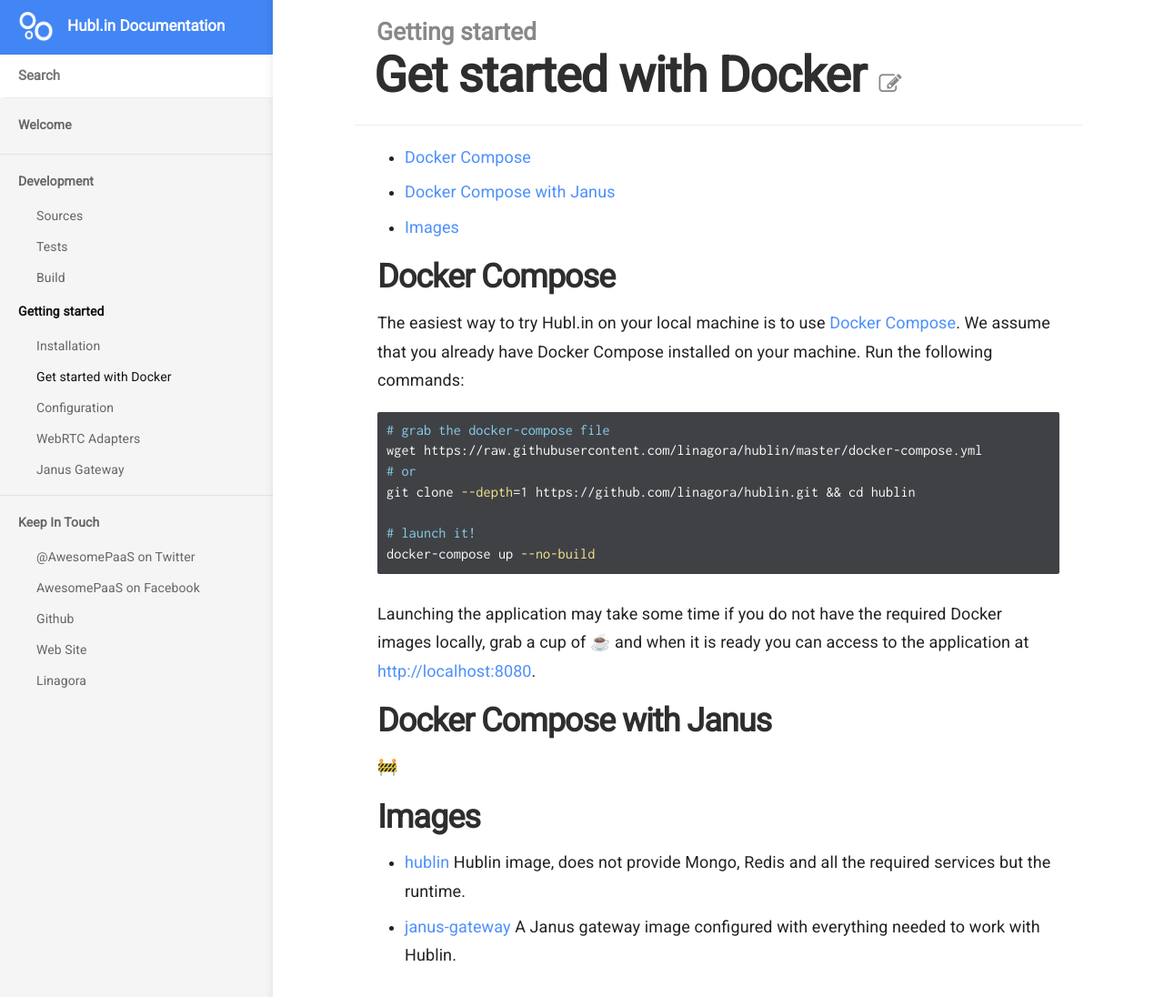
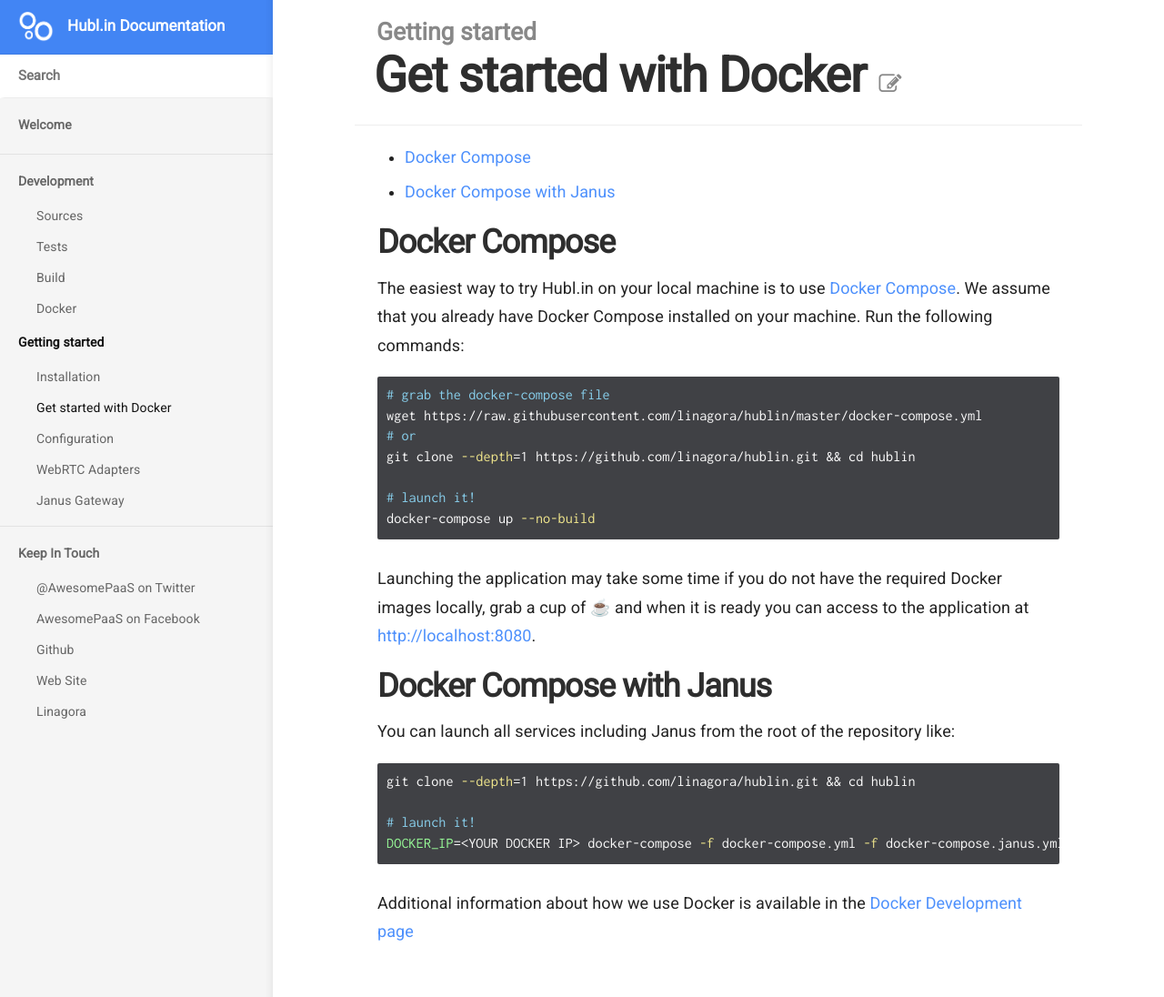
Before and after one commit to linagora/hublin-doc, a Jekyll site: the page built from _docs/getting-started/docker.md, in a window 1280 px wide and 1105 px high. Shown: the top 1096 px of the window at 91% size. Built offline with Jekyll 4.4.1, drawn with Linux system fonts in a browser that asks for light colours.

Commit message:
Update docker related documentation

````diff
--- a/_docs/getting-started/docker.md
+++ b/_docs/getting-started/docker.md
@@ -27,9 +27,13 @@ it is ready you can access to the application at [http://localhost:8080](http://
 
 ## Docker Compose with Janus
 
-🚧
+You can launch all services including Janus from the root of the repository like:
 
-## Images
+``` shell
+git clone --depth=1 https://github.com/linagora/hublin.git && cd hublin
 
-- [hublin](https://hub.docker.com/r/linagora/hublin/) Hublin image, does not provide Mongo, Redis and all the required services but the runtime.
-- [janus-gateway](https://hub.docker.com/r/linagora/janus-gateway/) A Janus gateway image configured with everything needed to work with Hublin.
+# launch it!
+DOCKER_IP=<YOUR DOCKER IP> docker-compose -f docker-compose.yml -f docker-compose.janus.yml up
+```
+
+Additional information about how we use Docker is available in the [Docker Development page]({{site.baseurl}} {% link _docs/dev/docker.md %})
````
Also changed, not shown: _docs/dev/build.md (+0 -4 lines), _docs/dev/docker.md (added, +26 -0 lines).
